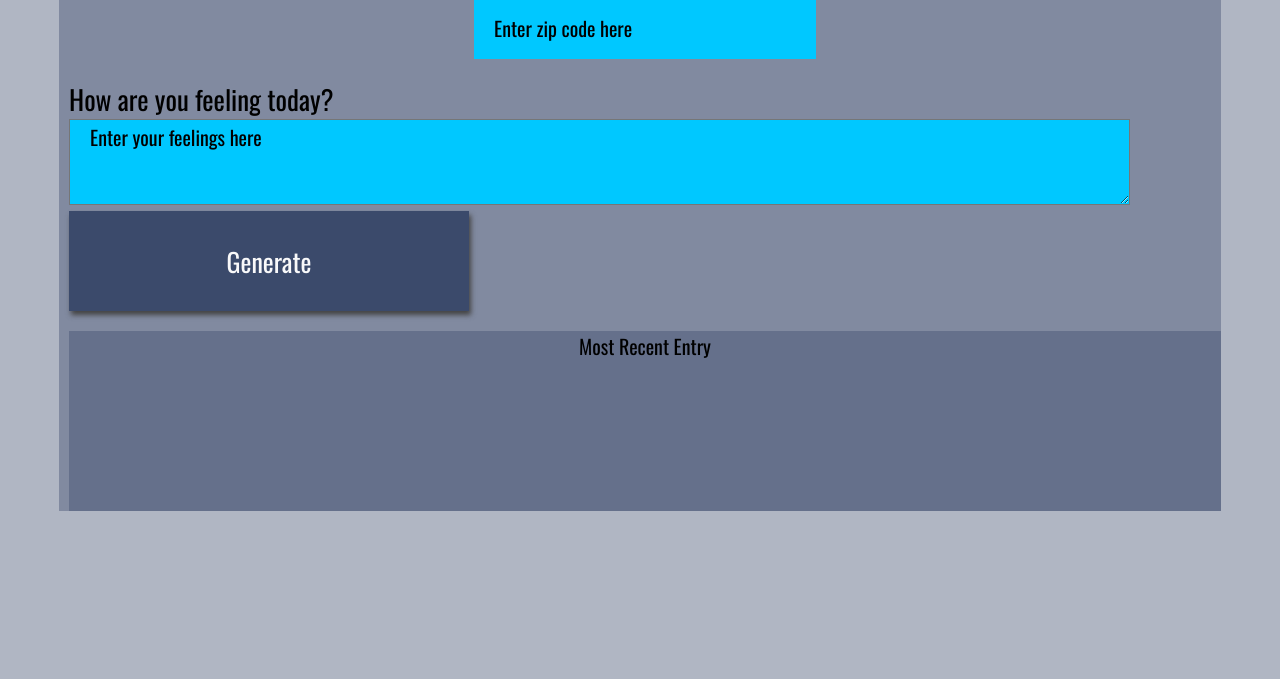
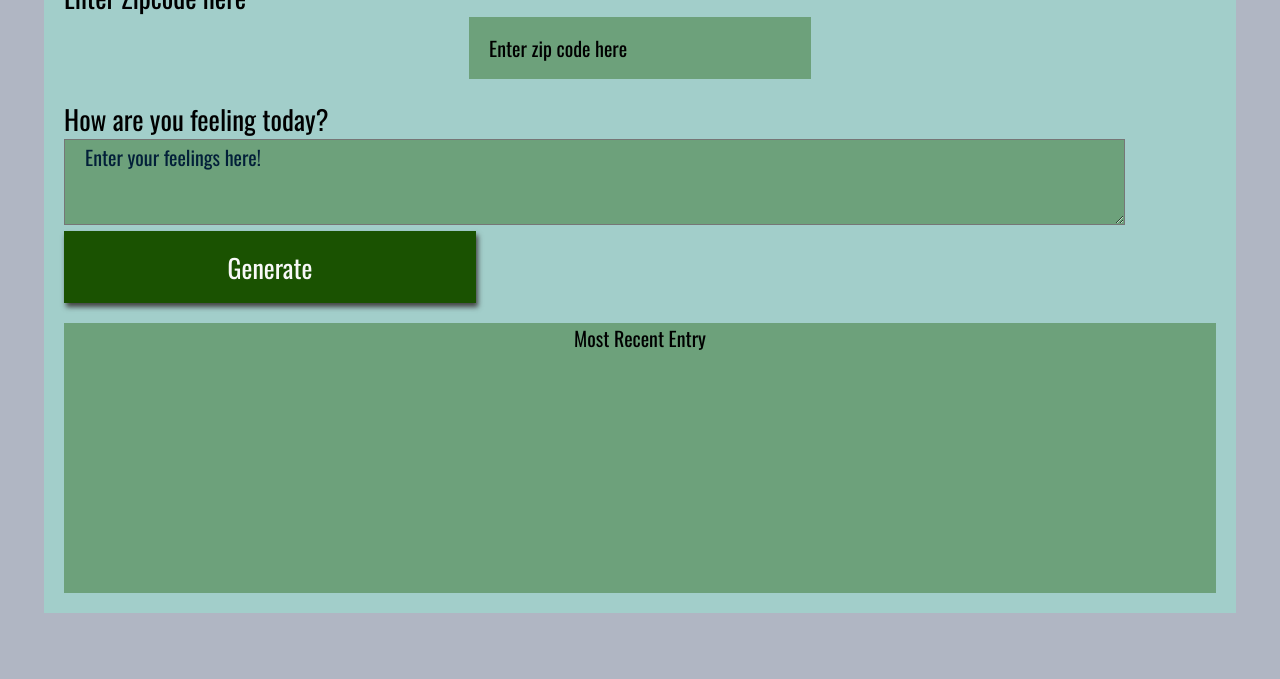
Before and after one commit to MohamedAshraf-SP/FetchingWeatherApi-js, a website: page website/index.html in a window 1280 px wide. Shown: the part 121-800 px from the top of the page. Drawn offline with nearby package versions, Linux system fonts and the light colour scheme; a web font is replaced by a local one.

Commit message:
ui update added

```diff
--- a/website/app.js
+++ b/website/app.js
@@ -15,6 +15,26 @@ const generate = document.getElementById("generate")
 
 
 //fetch data function
+function updateUserInterface(obj) {
+    //catching element
+    const date = document.getElementById("date")
+    const temp = document.getElementById("temp")
+    const feelingOut = document.getElementById("feelingOut")
+    const weather = document.getElementById("content")
+    const windSpeed = document.getElementById("wind")
+
+
+    date.innerHTML = "Date : " + obj.date
+    temp.innerHTML = "Temperture : " + obj.temp
+    weather.innerHTML = "Weather :  " + obj.weather
+    feelingOut.innerHTML = "Feeling : " + obj.feeling
+    windSpeed.innerHTML = "Wind Speed : " + obj.windSpeed
+
+
+    //updating data
+
+
+}
 
 const getData = async () => {
     try {
@@ -37,7 +57,7 @@ const getData = async () => {
 
                 let temp = data.main.temp
                 let place = data.sys.country
-                let weather = `id : ${data.weather[0].id} , main :${data.weather[0].main} ,discription:${data.weather[0].description} `
+                let weather = ` ${data.weather[0].main} , ${data.weather[0].description} `
                 let windSpeed = data.wind.speed
 
                 // console.log(temp)
@@ -68,6 +88,11 @@ const getData = async () => {
                 const response = await fetch("/getWeather")
                 const final = await response.json()
                 console.log(final)
+
+
+
+
+                updateUserInterface(final)
             }
         }
 
--- a/website/index.html
+++ b/website/index.html
@@ -1,35 +1,42 @@
 <!DOCTYPE html>
 <html>
+
 <head>
   <meta charset="UTF-8">
   <title>Weather Journal</title>
   <link href="https://fonts.googleapis.com/css?family=Oswald:400,600,700|Ranga:400,700&display=swap" rel="stylesheet">
   <link rel="stylesheet" href="style.css">
 </head>
+
 <body>
-<div id = "app">
-  <div class ="holder headline">
-    Weather Journal App
+  <div id="app">
+    <div class="holder headline">
+      <h1>Weather Journal App</h1>
     </div>
-  <div class ="holder zip">
+    <div class="holder zip">
       <label for="zip">Enter Zipcode here</label>
       <input type="text" id="zip" placeholder="Enter zip code here">
     </div>
-  <div class ="holder feel">
+    <div class="holder feel">
       <label for="feelings">How are you feeling today?</label>
-    <textarea class= "myInput" id="feelings" placeholder="Enter your feelings here" rows="9" cols="50"></textarea>
-    <button id="generate" type = "submit"> Generate </button>
+      <textarea class="myInput" id="feelings" placeholder="Enter your feelings here" rows="9"
+        cols="50">Enter your feelings here! </textarea>
+
+      <button id="generate" type="submit"> Generate </button>
     </div>
-  <div class ="holder entry">
-    <div class = "title">Most Recent Entry</div>
-   <div id = "entryHolder">
-    <div id = "date"></div>
-   <div id = "temp"></div>
-   <div id = "content"></div>
+    <div class="holder entry">
+      <div class="title">Most Recent Entry</div>
+      <div id="entryHolder">
+        <div id="date" class="dataHolder"></div>
+        <div id="temp" class="dataHolder"></div>
+        <div id="content" class="dataHolder"></div>
+        <div id="feelingOut" class="dataHolder"></div>
+        <div id="wind" class="dataHolder"></div>
       </div>
     </div>
   </div>
   <script src="app.js" type="text/javascript"></script>
 
 </body>
+
 </html>
--- a/website/style.css
+++ b/website/style.css
@@ -5,16 +5,17 @@ body{
 *{
     margin-left: auto;
     margin-right: auto;
+    box-sizing:content-box;
 }
 
 #app{
     width: 90%;
-    padding-left: 10px;
+    padding :20px;
     display: flex;
     flex-wrap: wrap;
     /* grid-template-columns:  */
+    background: rgba(140, 243, 212, 0.4);
 
-    background: rgba(59, 74, 107, .4);
     color: #000000;
     justify-content: center;
     grid-gap: 1em;
@@ -28,32 +29,36 @@ width: 100vw;
 }
 
 .entry{
+    background: rgba(31, 92, 3, 0.4);
 
-    background: rgba(59, 74, 107, .4);
 }
-/*
-#entryHolder{
 
-} */
+.dataHolder{
+    padding :15px;
+    color: rgb(2, 58, 53);
+
+
+}
 
 #date{
-height: 50px;
+height: 30px;
 }
 
 #temp{
-    height: 50px;
+    height: 30px;
 }
 
 #content{
-    height: 50px;
+    height: 30px;
 }
 
 .headline {
     height: 50px;
+
 }
 .title{
     text-align: center;
-
+    font-size: 20px;
 }
 
 /*  Basic Styling To Override Default For Basic HTML Elements */
@@ -67,7 +72,7 @@ input{
     height: 60px;
     width: 320px;
     color: #001d38fb;
-    background:#00c8ff;
+    background: rgba(31, 92, 3, 0.4);
     padding-left: 20px;
     font-size: 20px;
     font-family: 'Oswald', sans-serif;
@@ -75,9 +80,11 @@ input{
 }
 
 button{
+    margin-left: auto;
+    margin-right: auto;
     width: 400px;
-    height: 100px;
-    background: #3b4a6b;
+    height: 70px;
+    background: rgb(26, 82, 1);
     color: #fcfcfcfb;
     font-size: 26px;
     font-family: 'Oswald', sans-serif;
@@ -85,19 +92,21 @@ button{
     box-shadow: 2px 4px 5px #444;
     transition: 1s;
 }
-button :after{
-    background: #8d9ec2;
-    color: #000000fb;
+button:hover{
+    background-color: rgb(32, 100, 1);
+    box-shadow: 3px 4px 5px rgb(0, 0, 0);
 }
 h1{
+    text-align: center;
     font-size: 36px;
+    margin-bottom: 30px;
 }
 
 textarea{
     padding-left: 20px;
     width: 90% ;
     height: 80px;
-    background:#00c8ff;
+    background: rgba(31, 92, 3, 0.4);
     color: #001d38fb;
     font-size: 20px;
     font-family: 'Oswald', sans-serif;
```
Lines whose indentation alone changed are shown as unchanged.
